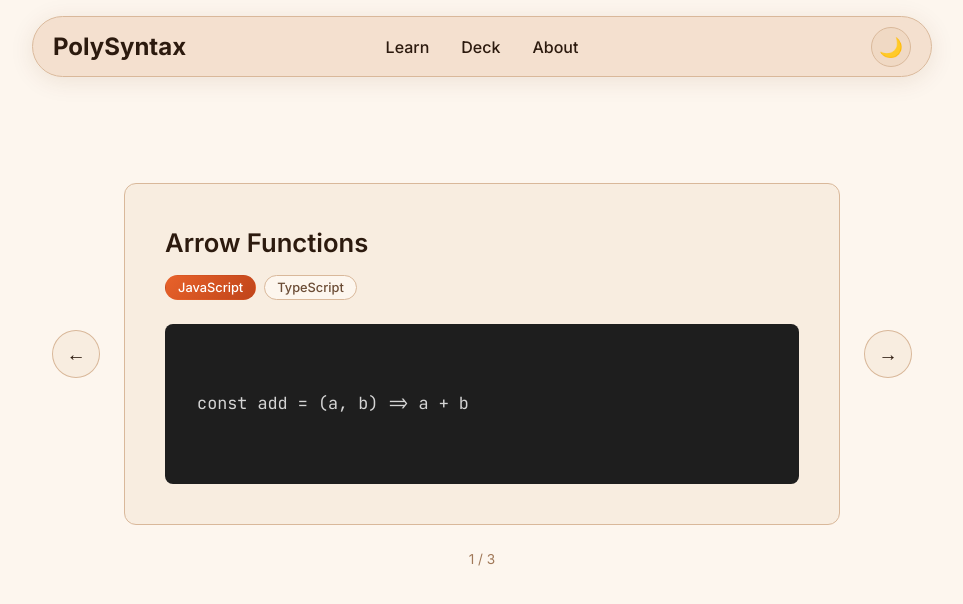
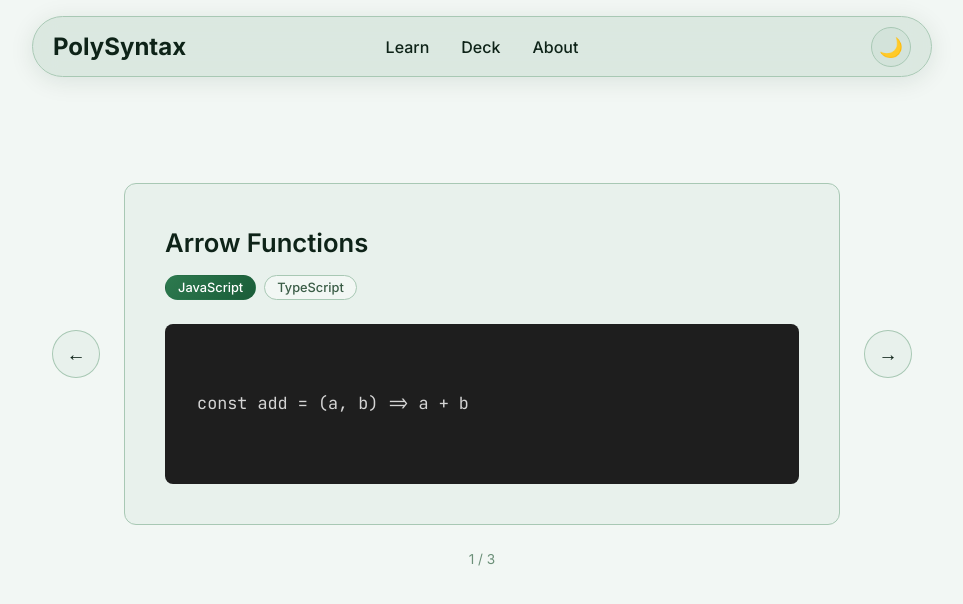
Before and after one commit to hect1x/PolySyntax, a React (Vite) app: page / in a window 1280 px wide. Shown: the top 604 px of the page, without its empty margins (158-1121 px from the left). Built offline with nearby package versions, Linux system fonts and the light colour scheme.

Commit message:
Update light theme colors to green (#8)

```diff
--- a/src/theme/colors.ts
+++ b/src/theme/colors.ts
@@ -1,31 +1,31 @@
 export const lightTheme = {
   // Primary gradient
-  primary: '#e8622a',
-  primaryDark: '#c0441a',
+  primary: '#2d7a4f',
+  primaryDark: '#1a5c38',
 
   // Backgrounds
-  background: '#fdf6ee',
-  backgroundAlt: '#f8ede0',
-  backgroundLight: '#f3e4d2',
-  backgroundNavbar: '#f0d9c4',
+  background: '#f2f7f4',
+  backgroundAlt: '#e8f1ec',
+  backgroundLight: '#ddeae2',
+  backgroundNavbar: '#d3e3da',
 
   // Text
-  text: '#2c1a0e',
-  textSecondary: '#6b4c35',
-  textTertiary: '#a07858',
+  text: '#0e2318',
+  textSecondary: '#3a5c46',
+  textTertiary: '#6b8f78',
 
   // Borders
-  border: '#d9b89a',
-  borderLight: '#ecdcc8',
+  border: '#a8c8b4',
+  borderLight: '#c8dfd0',
 
   // Semantic
-  shadow: 'rgba(100, 50, 10, 0.1)',
-  shadowDark: 'rgba(100, 50, 10, 0.15)',
+  shadow: 'rgba(10, 50, 25, 0.1)',
+  shadowDark: 'rgba(10, 50, 25, 0.15)',
 
   // Button specific
-  buttonBackground: '#f0d9c4',
-  buttonText: '#2c1a0e',
-  buttonBorder: '#d9b89a',
+  buttonBackground: '#d3e3da',
+  buttonText: '#0e2318',
+  buttonBorder: '#a8c8b4',
 
   // Code
   codeBackground: '#1e1e1e',
--- a/src/theme/global.css
+++ b/src/theme/global.css
@@ -6,22 +6,22 @@
 
 :root {
   /* Light theme defaults */
-  --color-primary: #e8622a;
-  --color-primaryDark: #c0441a;
-  --color-background: #fdf6ee;
-  --color-backgroundAlt: #f8ede0;
-  --color-backgroundLight: #f3e4d2;
-  --color-backgroundNavbar: #f0d9c4;
-  --color-text: #2c1a0e;
-  --color-textSecondary: #6b4c35;
-  --color-textTertiary: #a07858;
-  --color-border: #d9b89a;
-  --color-borderLight: #ecdcc8;
-  --color-shadow: rgba(100, 50, 10, 0.1);
-  --color-shadowDark: rgba(100, 50, 10, 0.15);
-  --color-buttonBackground: #f0d9c4;
-  --color-buttonText: #2c1a0e;
-  --color-buttonBorder: #d9b89a;
+  --color-primary: #2d7a4f;
+  --color-primaryDark: #1a5c38;
+  --color-background: #f2f7f4;
+  --color-backgroundAlt: #e8f1ec;
+  --color-backgroundLight: #ddeae2;
+  --color-backgroundNavbar: #d3e3da;
+  --color-text: #0e2318;
+  --color-textSecondary: #3a5c46;
+  --color-textTertiary: #6b8f78;
+  --color-border: #a8c8b4;
+  --color-borderLight: #c8dfd0;
+  --color-shadow: rgba(10, 50, 25, 0.1);
+  --color-shadowDark: rgba(10, 50, 25, 0.15);
+  --color-buttonBackground: #d3e3da;
+  --color-buttonText: #0e2318;
+  --color-buttonBorder: #a8c8b4;
   --color-codeBackground: #1e1e1e;
   --color-codeText: #d4d4d4;
   --color-delete: #fa709a;
```
